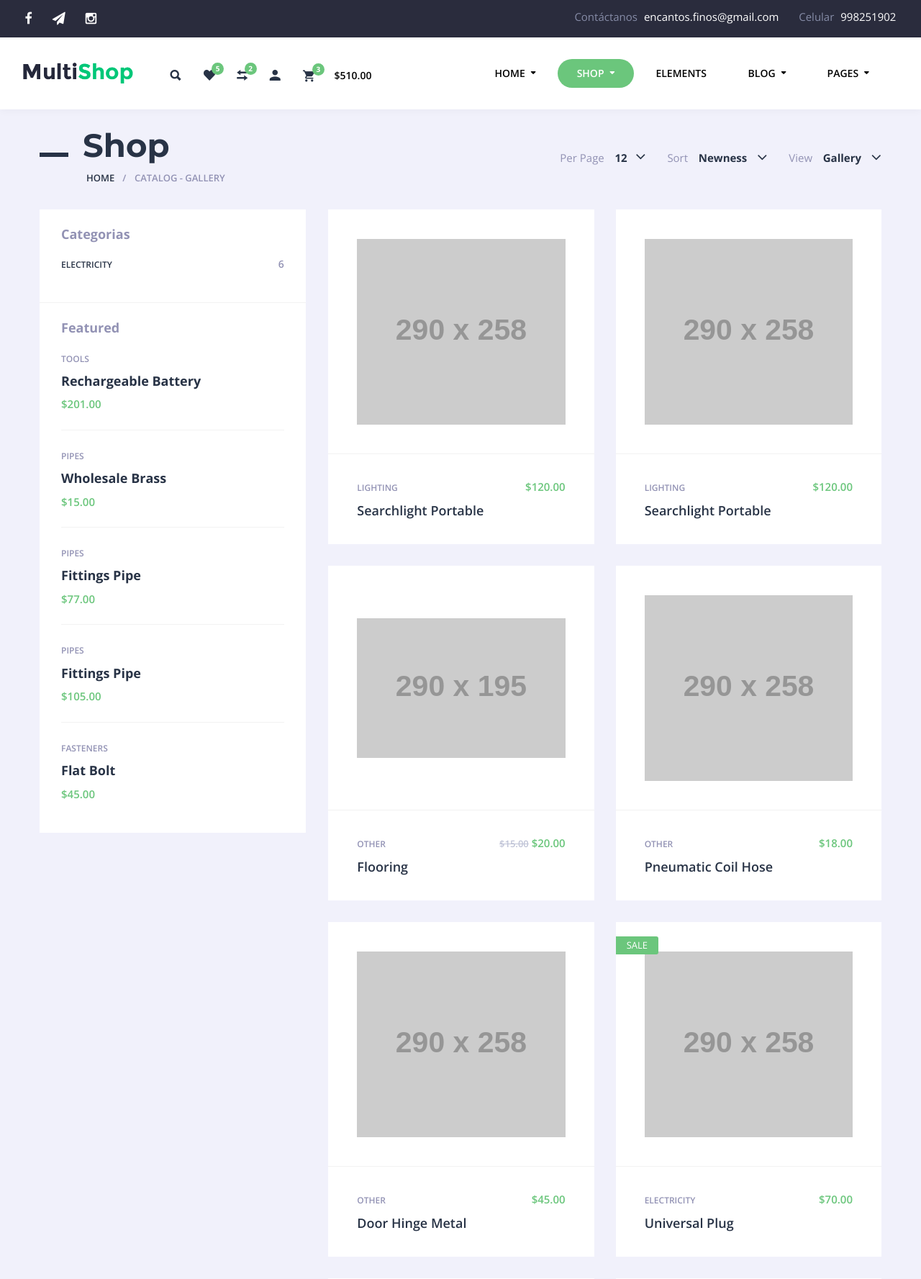
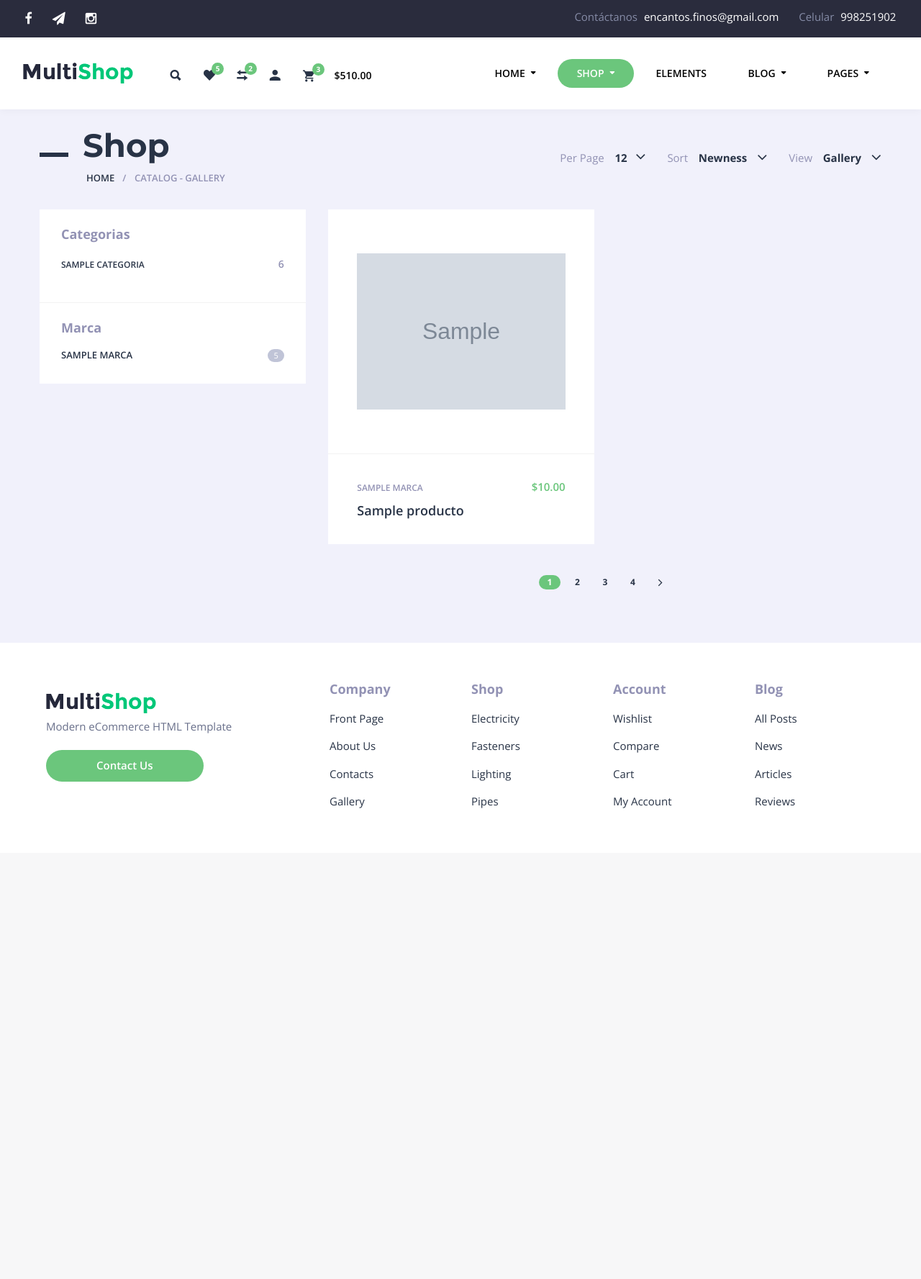
Before and after one commit to Elsa-Cotrina/encantos-finos, a Django app: page / in a window 1280 px wide. Shown: the top 1777 px of the page at 72% size. After the commit the page ends 1123 px from the top, so only its background shows below. Run offline with Django 3.2, Linux system fonts and the light colour scheme; tables that the repository leaves empty hold one stand-in row (values such as "Sample post"); grey boxes marked "Sample" are stand-in pictures; grey boxes labelled with a size stand in for pictures from a placeholder-image service; some libraries are stand-ins or nearby versions; some web fonts are replaced.

Commit message:
se visualiza los productos y categorias

```diff
--- a/proyecto/web/templates/index.html
+++ b/proyecto/web/templates/index.html
@@ -73,55 +73,37 @@
                             <h3 class="widgettitle">Categorias</h3>
                             <div class="section-sb-current">
                                 <ul class="section-sb-list">
+                                    {% for categoria in categorias %}
                                     <li>
-                                        <a href="#"><span class="section-sb-label">Electricity <span
+                                        <a href="#"><span class="section-sb-label">{{categoria.nombre}}<span
                                                     class="count">6</span></span></a>
                                     </li>
+                                    {% endfor %}
                                 </ul>
                             </div>
                         </div>
 
-
-                        <div class="blog-sb-widget multishopfeaturedproducts_widget">
-                            <h3 class="widgettitle">Featured</h3>
+                        <div class="blog-sb-widget multishopbrands_widget">
+                            <h3 class="widgettitle">Marca</h3>
+                            <ul class="brands-list-sb">
+                                {% for marca in marca %}
+                                <li>
+                                    <a href="#">{{marca.nombre}}<span class="count">5</span></a>
+                                </li>
+                                {% endfor %}
+                            </ul>
+                        </div>
+                        <!-- <div class="blog-sb-widget multishopfeaturedproducts_widget">
+                            <h3 class="widgettitle">Producto</h3>
                             <div class="products-featured-wrap">
+                                {% for producto in productos %}
                                 <div class="products-featured">
-                                    <p class="products-featured-categ">
-                                        <a href="#">Tools</a>
-                                    </p>
-                                    <h5 class="products-featured-ttl"><a href="product.html">Rechargeable Battery</a>
+                                    <h5 class="products-featured-ttl"><a href="product.html">{{producto.nombre}}</a>
                                     </h5>
                                     <p class="products-featured-price">$201.00</p>
                                 </div>
-                                <div class="products-featured">
-                                    <p class="products-featured-categ">
-                                        <a href="#">Pipes</a>
-                                    </p>
-                                    <h5 class="products-featured-ttl"><a href="product.html">Wholesale Brass</a></h5>
-                                    <p class="products-featured-price">$15.00</p>
-                                </div>
-                                <div class="products-featured">
-                                    <p class="products-featured-categ">
-                                        <a href="#">Pipes</a>
-                                    </p>
-                                    <h5 class="products-featured-ttl"><a href="product.html">Fittings Pipe</a></h5>
-                                    <p class="products-featured-price">$77.00</p>
-                                </div>
-                                <div class="products-featured">
-                                    <p class="products-featured-categ">
-                                        <a href="#">Pipes</a>
-                                    </p>
-                                    <h5 class="products-featured-ttl"><a href="product.html">Fittings Pipe</a></h5>
-                                    <p class="products-featured-price">$105.00</p>
-                                </div>
-                                <div class="products-featured">
-                                    <p class="products-featured-categ">
-                                        <a href="#">Fasteners</a>
-                                    </p>
-                                    <h5 class="products-featured-ttl"><a href="product.html">Flat Bolt</a></h5>
-                                    <p class="products-featured-price">$45.00</p>
-                                </div>
-                            </div>
+                                {% endfor %}
+                            </div> -->
                         </div>
                     </div>
                 </div>
@@ -131,11 +113,12 @@
             <div class="theiaStickySidebar">
 
                 <div class="row prod-items prod-items-2">
+                    {% for producto in productos %}
                     <article class="cf-sm-6 cf-md-6 cf-lg-6 col-xs-6 col-sm-6 col-md-6 col-lg-6 sectgl-item">
                         <div class="sectgl prod-i">
                             <div class="prod-i-top">
                                 <a class="prod-i-img" href="product.html">
-                                    <img src="http://placehold.it/290x258" alt="">
+                                    <img src="{{producto.imagen.url}}" alt="">
                                 </a>
                                 <div class="prod-i-actions">
                                     <div class="prod-i-actions-in">
@@ -161,14 +144,15 @@
                             </div>
                             <div class="prod-i-bot">
                                 <div class="prod-i-info">
-                                    <p class="prod-i-price">$120.00</p>
-                                    <p class="prod-i-categ"><a href="catalog-gallery.html">Lighting</a></p>
+                                    <p class="prod-i-price">${{producto.precio}}</p>
+                                    <p class="prod-i-categ"><a href="catalog-gallery.html">{{producto.marca.nombre}}</a></p>
                                 </div>
-                                <h3 class="prod-i-ttl"><a href="product.html">Searchlight Portable</a></h3>
+                                <h3 class="prod-i-ttl"><a href="product.html">{{producto.nombre}}</a></h3>
                             </div>
                         </div>
                     </article>
-                    <article class="cf-sm-6 cf-md-6 cf-lg-6 col-xs-6 col-sm-6 col-md-6 col-lg-6 sectgl-item">
+                    {% endfor %}
+                    <!-- <article class="cf-sm-6 cf-md-6 cf-lg-6 col-xs-6 col-sm-6 col-md-6 col-lg-6 sectgl-item">
                         <div class="sectgl prod-i">
                             <div class="prod-i-top">
                                 <a class="prod-i-img" href="product.html">
@@ -502,7 +486,7 @@
                                 <h3 class="prod-i-ttl"><a href="product.html">Power Socket</a></h3>
                             </div>
                         </div>
-                    </article>
+                    </article> -->
                 </div>
                 <ul class="page-numbers">
                     <li><span class="page-numbers current">1</span></li>
--- a/proyecto/web/views.py
+++ b/proyecto/web/views.py
@@ -1,5 +1,18 @@
 from django.shortcuts import render
+
+from .models import Categoria,Marca,Producto
 
 # Create your views here.
 def index(request):
-    return render(request,'index.html')
+    lista_categorias = Categoria.objects.all()
+    lista_marca = Marca.objects.all()
+    lista_productos = Producto.objects.all()
+
+    context = {
+        'categorias' : lista_categorias,
+        'marca' : lista_marca,
+        'productos' : lista_productos
+    }
+
+
+    return render(request,'index.html',context)
```
Also changed, not shown: proyecto/web/models.py (line endings or trailing spaces).
